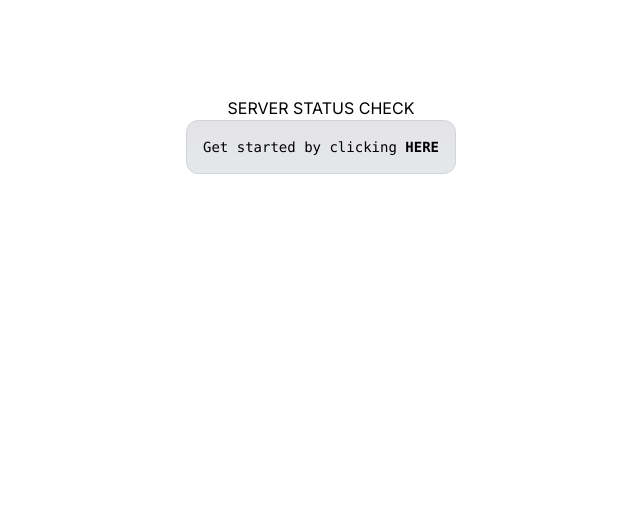
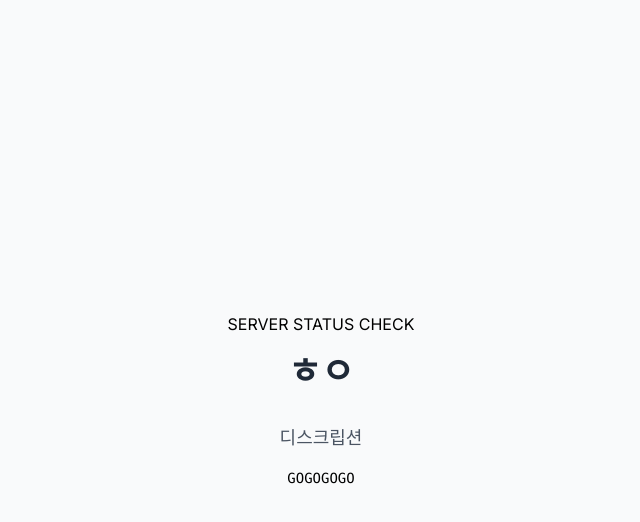
Before and after one commit to 2starwook/HackKU-2024-LOOH, a Next.js app: page / in a window 1280 px wide. Shown: the top 522 px of the page, without its empty margins (319-959 px from the left). Built offline with nearby package versions, Linux system fonts and the light colour scheme.

Commit message:
Landing Page Update

```diff
--- a/app/page.tsx
+++ b/app/page.tsx
@@ -5,15 +5,18 @@ import "./globals.css";
 
 export default function Home() {
   return (
-    <main className="flex min-h-screen flex-col items-center p-24">
+    <main className="flex min-h-screen flex-col items-center justify-center p-24 bg-gray-50 dark:bg-gray-800">
       <Component />
-      <div className="z-10 max-w-5xl items-center justify-between font-mono text-sm lg:flex">
-        <p className="left-0 top-0 flex w-full justify-center border-b border-gray-300 bg-gradient-to-b from-zinc-200 pb-6 pt-8 backdrop-blur-2xl dark:border-neutral-800 dark:bg-zinc-800/30 dark:from-inherit lg:static lg:w-auto  lg:rounded-xl lg:border lg:bg-gray-200 lg:p-4 lg:dark:bg-zinc-800/30">
-          Get started by clicking&nbsp;
-          <Link href="/form">
-            <code className="font-mono font-bold">HERE</code>
-          </Link>
+      <div className="max-w-5xl flex lg:flex-col items-center font-mono text-sm lg:flex-col">
+        <h1 className="text-4xl font-bold text-gray-800 dark:text-white mb-4 mt-4">
+          ㅎㅇ
+        </h1>
+        <p className="mt-4 text-lg text-gray-600 dark:text-gray-300 mb-4">
+          디스크립션
         </p>
+        <Link href="/form" passHref>
+          <span className="mt-2 cursor-pointer">GOGOGOGO</span>
+        </Link>
       </div>
     </main>
   );
--- a/components/component.tsx
+++ b/components/component.tsx
@@ -1,4 +1,6 @@
 "use client";
+
+import "../app/globals.css";
 
 import React, { useEffect, useState } from "react";
 
```
